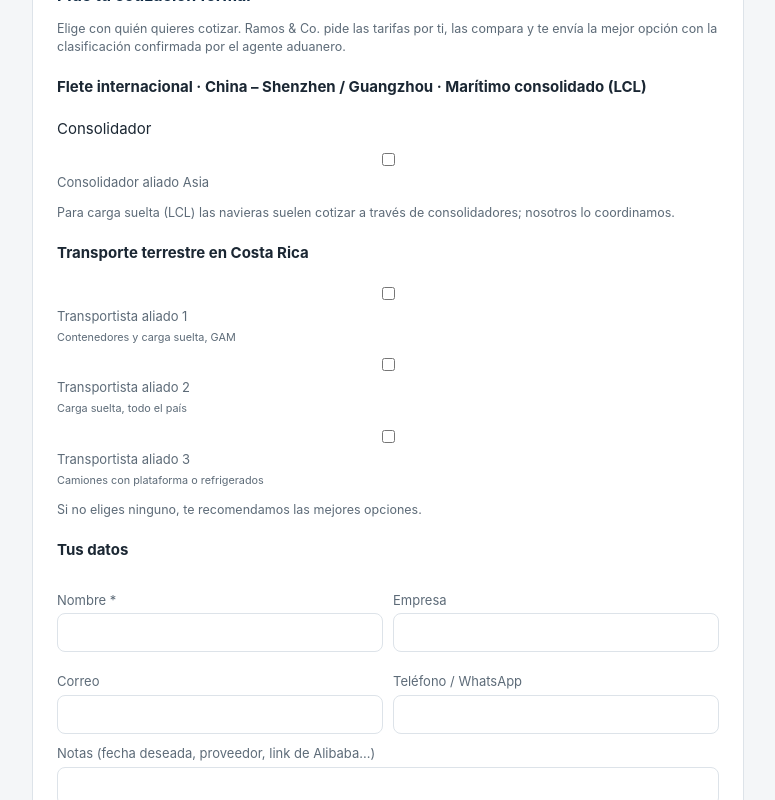
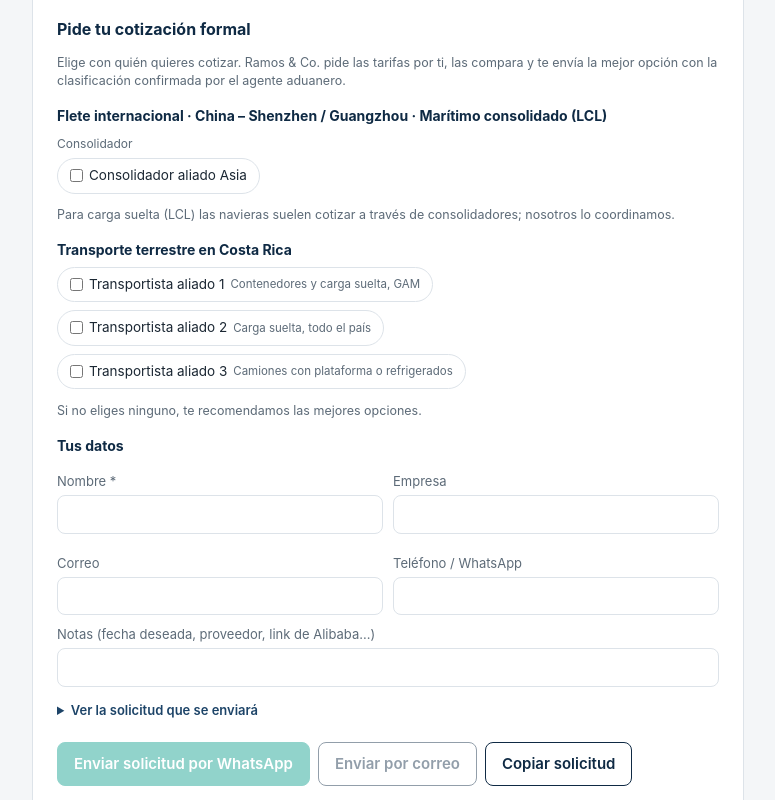
Before and after one commit to alglezramos/importa-facil, a React (Vite) app: page / in a window 1280 px wide. Shown: the part 1540-2340 px from the top of the page, without its empty margins (484-1259 px from the left). Built offline with nearby package versions, Linux system fonts and the light colour scheme.

Commit message:
Estilos de la solicitud

```diff
--- a/src/index.css
+++ b/src/index.css
@@ -166,3 +166,23 @@ footer { max-width: 1240px; margin: 0 auto; padding: 0 32px 32px; color: var(--m
   .resultado { border: 0; position: static; }
   body, :root { background: #fff; }
 }
+
+/* Solicitud de cotización */
+.solicitud { margin-top: 26px; border-top: 2px solid var(--navy); padding-top: 6px; }
+.solicitud h4 { margin: 16px 0 6px; font-size: 14px; color: var(--navy); }
+.grupo-prov { margin-top: 8px; }
+.grupo-prov .tipo { display: block; font-size: 12px; color: var(--muted); margin-bottom: 6px; }
+.chips { display: flex; flex-wrap: wrap; gap: 8px; }
+.chip {
+  flex-direction: row; align-items: center; gap: 6px; margin: 0; cursor: pointer;
+  border: 1px solid var(--border); border-radius: 999px; padding: 7px 12px; color: var(--text);
+  background: #fff; font-size: 13.5px; flex-wrap: wrap;
+}
+.chip input { width: auto; margin: 0; accent-color: var(--accent); }
+.chip small { color: var(--muted); font-size: 11.5px; }
+.chip.on { border-color: var(--accent); background: #e9f7f5; }
+.vista { margin-top: 14px; font-size: 13px; }
+.vista summary { cursor: pointer; color: var(--navy-2); font-weight: 600; }
+.vista pre { white-space: pre-wrap; background: var(--bg); border-radius: 8px; padding: 12px; font-size: 12.5px; }
+.btn.deshabilitado { opacity: 0.45; pointer-events: none; }
+@media print { .solicitud { display: none; } }
```
